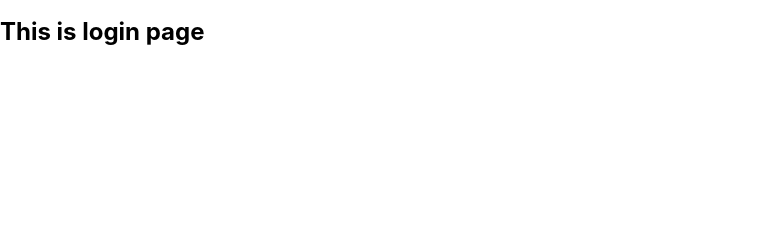
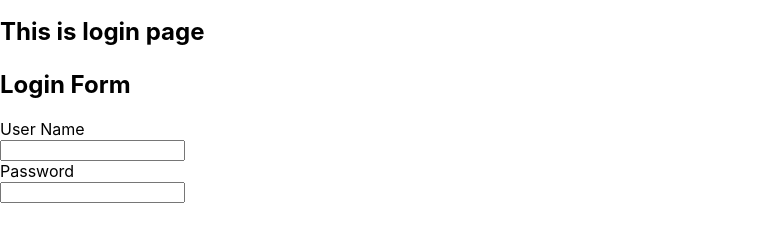
Before and after one commit to berserks03/Blog_Gatis_Aina, a React (Create React App) app: page /login in a window 1280 px wide. Shown: the part 228-470 px from the top of the page, without its empty margins (0-773 px from the left). Built offline with nearby package versions, Linux system fonts and the light colour scheme.

Commit message:
added login input fields

```diff
--- /dev/null
+++ b/src/components/userLogin/userLogin.tsx
@@ -0,0 +1,14 @@
+import React, { FC } from 'react';
+import './userLogin.scss';
+
+export const UserLogin: FC = () => {
+  return (
+    <div>
+      <h1>Login Form</h1>
+      <div>User Name</div>
+      <input type="text" name="" id="" />
+      <div>Password</div>
+      <input type="password" name="" id="" />
+    </div>
+  );
+};
--- a/src/page/login.tsx
+++ b/src/page/login.tsx
@@ -1,4 +1,5 @@
 import React, { FC } from 'react';
+import { UserLogin } from '../components/userLogin/userLogin';
 
 const Login: FC = () => {
 
@@ -10,6 +11,11 @@ const Login: FC = () => {
             <h1>This is login page</h1>
           </div>
         </div>
+        <div className="row">
+          <div className="col-xs-12">
+            <UserLogin />
+          </div>
+        </div>
       </div>
     </section>
   );
```
Also changed, not shown: src/components/userLogin/userLogin.scss (added).
